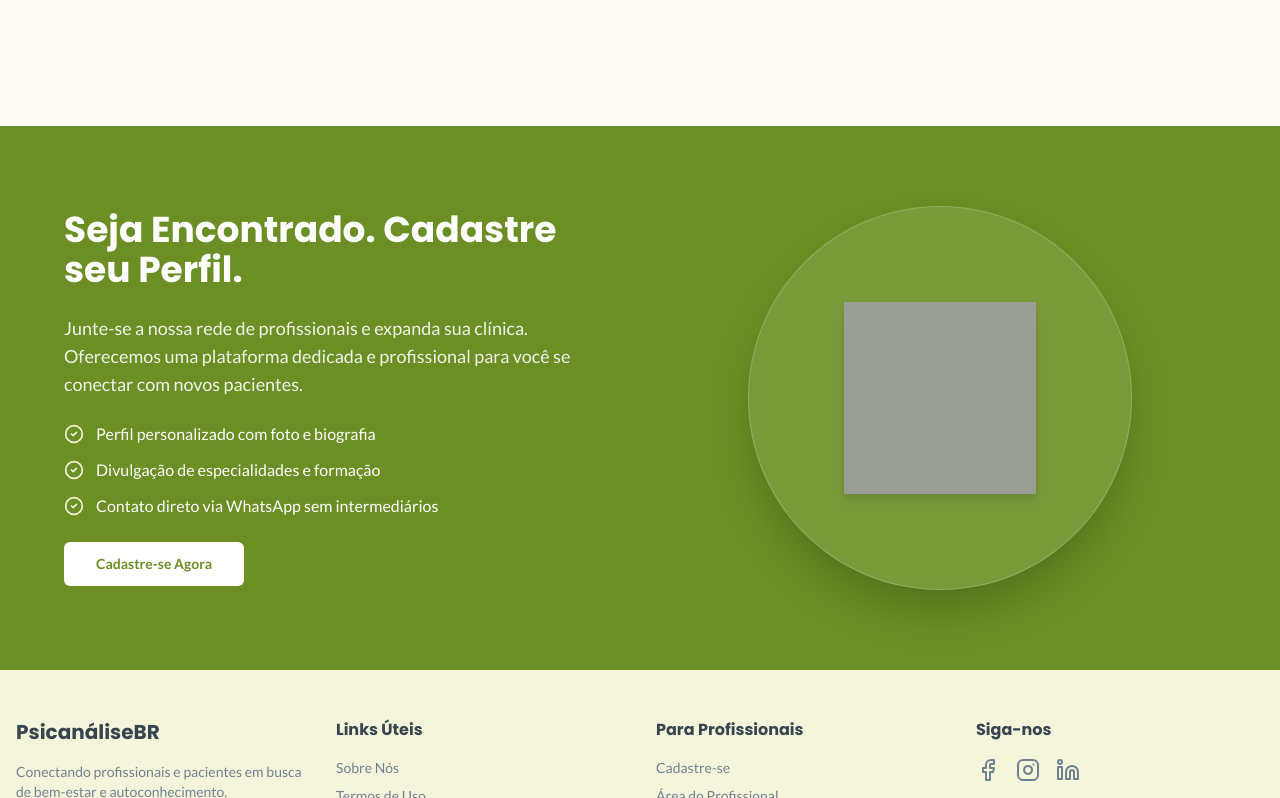
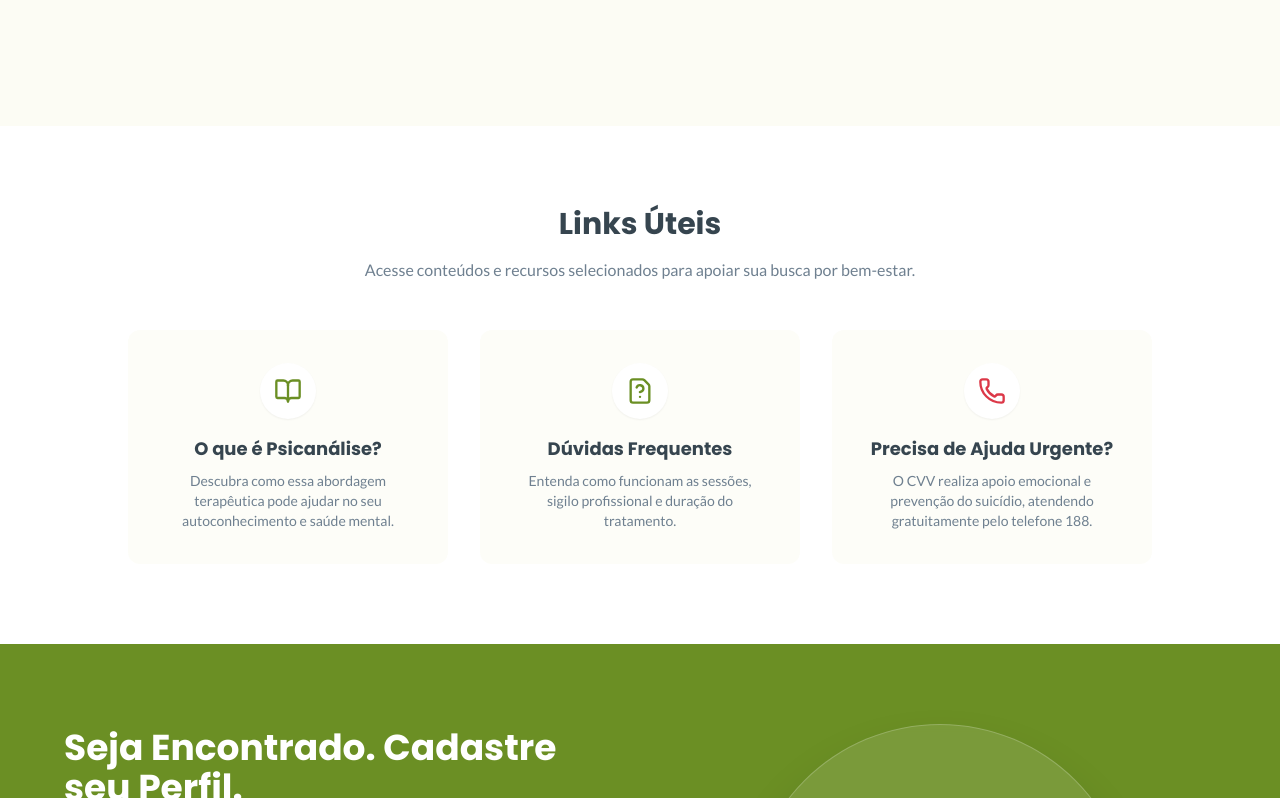
Before and after one commit to Tonho-costa/psican-lisebr-x43wtr3uh, a React (Vite) app: page / in a window 1280 px wide. Shown: the part 1522-2320 px from the top of the page. Built offline with nearby package versions, Linux system fonts and the light colour scheme; grey boxes are pictures that could not be loaded.

Commit message:
feat: Add "Useful Links" section to page

```diff
--- a/src/components/Header.tsx
+++ b/src/components/Header.tsx
@@ -28,6 +28,7 @@ export function Header() {
 
   const navLinks = [
     { name: 'Como Funciona', href: '/#como-funciona' },
+    { name: 'Links Úteis', href: '/#links-uteis' },
     { name: 'Para Profissionais', href: '/#para-profissionais' },
     { name: 'Contato', href: '/#footer' },
   ]
--- a/src/pages/Index.tsx
+++ b/src/pages/Index.tsx
@@ -1,6 +1,14 @@
 import { useState } from 'react'
 import { useNavigate } from 'react-router-dom'
-import { Search, CheckCircle2, Users, MessageCircle } from 'lucide-react'
+import {
+  Search,
+  CheckCircle2,
+  Users,
+  MessageCircle,
+  BookOpen,
+  FileQuestion,
+  Phone,
+} from 'lucide-react'
 import { Button } from '@/components/ui/button'
 import { Input } from '@/components/ui/input'
 import { useProfessionalStore } from '@/stores/useProfessionalStore'
@@ -158,6 +166,73 @@ export default function Index() {
         </div>
       </section>
 
+      {/* Useful Links Section */}
+      <section id="links-uteis" className="py-20 bg-white">
+        <div className="container mx-auto px-4">
+          <div className="text-center mb-12">
+            <h2 className="text-3xl font-heading font-bold text-foreground mb-4">
+              Links Úteis
+            </h2>
+            <p className="text-muted-foreground max-w-2xl mx-auto">
+              Acesse conteúdos e recursos selecionados para apoiar sua busca por
+              bem-estar.
+            </p>
+          </div>
+
+          <div className="grid grid-cols-1 md:grid-cols-3 gap-8 max-w-5xl mx-auto">
+            <a
+              href="#"
+              className="flex flex-col items-center text-center p-8 rounded-xl bg-muted/20 hover:bg-muted/40 border border-transparent hover:border-primary/20 transition-all duration-300 group"
+            >
+              <div className="w-14 h-14 rounded-full bg-white shadow-sm flex items-center justify-center mb-4 text-primary group-hover:scale-110 transition-transform">
+                <BookOpen className="w-7 h-7" />
+              </div>
+              <h3 className="text-lg font-bold mb-2 text-foreground group-hover:text-primary transition-colors">
+                O que é Psicanálise?
+              </h3>
+              <p className="text-sm text-muted-foreground">
+                Descubra como essa abordagem terapêutica pode ajudar no seu
+                autoconhecimento e saúde mental.
+              </p>
+            </a>
+
+            <a
+              href="#"
+              className="flex flex-col items-center text-center p-8 rounded-xl bg-muted/20 hover:bg-muted/40 border border-transparent hover:border-primary/20 transition-all duration-300 group"
+            >
+              <div className="w-14 h-14 rounded-full bg-white shadow-sm flex items-center justify-center mb-4 text-primary group-hover:scale-110 transition-transform">
+                <FileQuestion className="w-7 h-7" />
+              </div>
+              <h3 className="text-lg font-bold mb-2 text-foreground group-hover:text-primary transition-colors">
+                Dúvidas Frequentes
+              </h3>
+              <p className="text-sm text-muted-foreground">
+                Entenda como funcionam as sessões, sigilo profissional e duração
+                do tratamento.
+              </p>
+            </a>
+
+            <a
+              href="https://www.cvv.org.br"
+              target="_blank"
+              rel="noopener noreferrer"
+              className="flex flex-col items-center text-center p-8 rounded-xl bg-muted/20 hover:bg-muted/40 border border-transparent hover:border-primary/20 transition-all duration-300 group"
+            >
+              <div className="w-14 h-14 rounded-full bg-white shadow-sm flex items-center justify-center mb-4 text-destructive group-hover:scale-110 transition-transform">
+                <Phone className="w-7 h-7" />
+              </div>
+              <h3 className="text-lg font-bold mb-2 text-foreground group-hover:text-destructive transition-colors">
+                Precisa de Ajuda Urgente?
+              </h3>
+              <p className="text-sm text-muted-foreground">
+                O CVV realiza apoio emocional e prevenção do suicídio, atendendo
+                gratuitamente pelo telefone 188.
+              </p>
+            </a>
+          </div>
+        </div>
+      </section>
+
       {/* For Professionals CTA */}
       <section
         id="para-profissionais"
```
